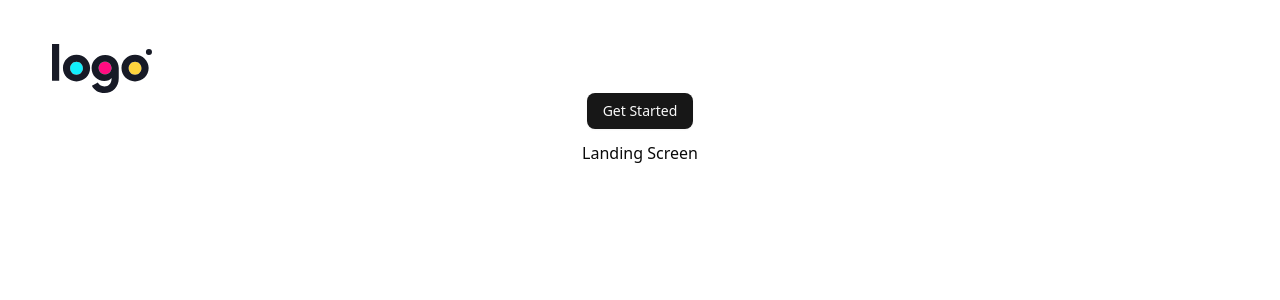
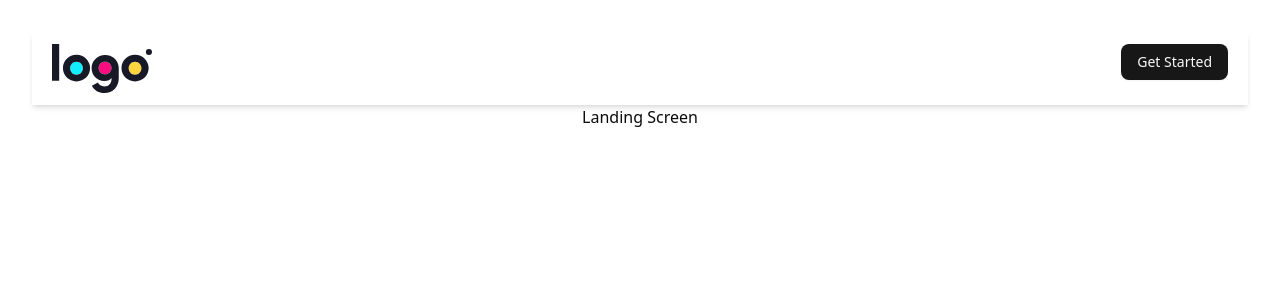
Before and after one commit to piyusharora15/ai-resume-builder, a React (Vite) app: page / in a window 1280 px wide. Shown: the top 300 px of the page. Built offline with nearby package versions, Linux system fonts and the light colour scheme; no server answers.

Commit message:
link to dashboard and sign-in page

```diff
--- a/src/components/custom/Header.jsx
+++ b/src/components/custom/Header.jsx
@@ -1,11 +1,23 @@
 import React from 'react'
 import { Button } from '../ui/button'
+import { Link } from 'react-router-dom'
+import { UserButton, useUser } from '@clerk/clerk-react'
 const Header = () => {
+  const {user, isSignedIn} = useUser();
   return (
-    <div className='p-3 px-5' flex justify-between shadow-md>
+    <div className='p-3 px-5 flex justify-between shadow-md'>
       <img src="/logo.svg" width={100} height={100} />
-
-      <Button>Get Started</Button>
+      {isSignedIn ?
+      <div className='flex gap-2 items-center'>
+        <Link to={'/dashboard'}>
+        <Button variant="outline">Dashboard</Button>
+        </Link>
+        <UserButton />
+        </div> :
+        <Link to={'/auth/sign-in'}>
+            <Button>Get Started</Button>
+        </Link>
+        }
     </div>
   )
 }
```
